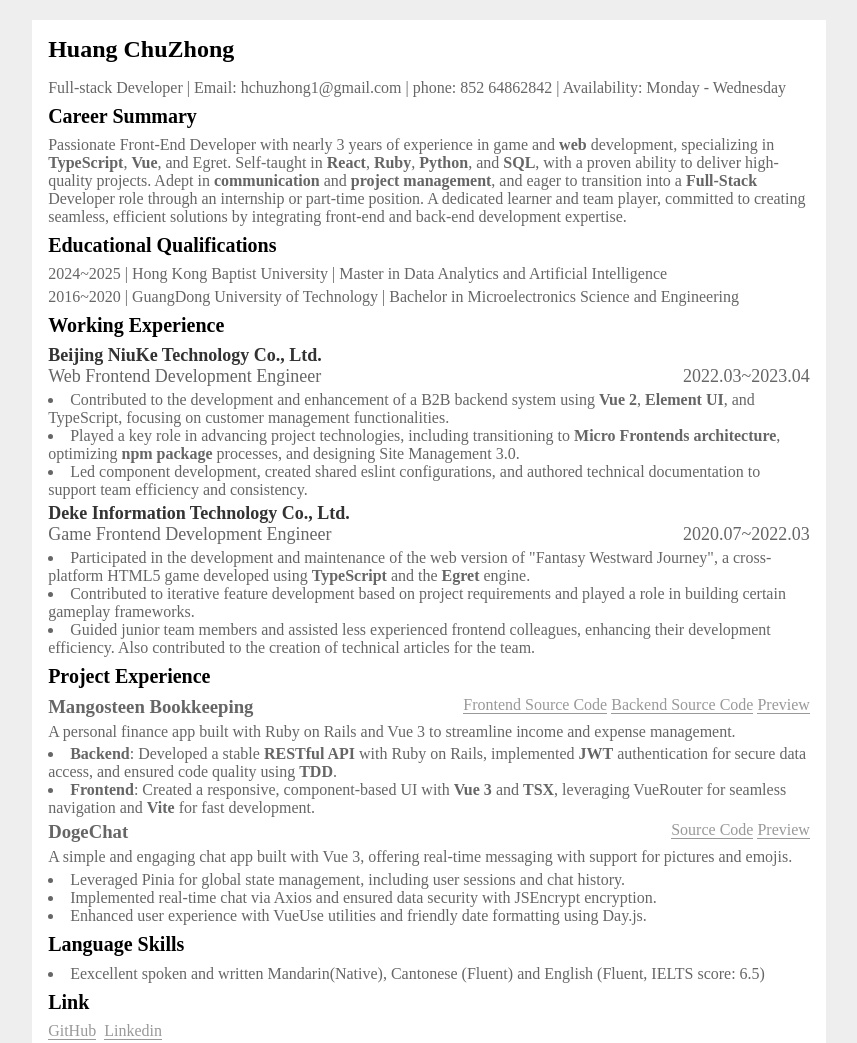
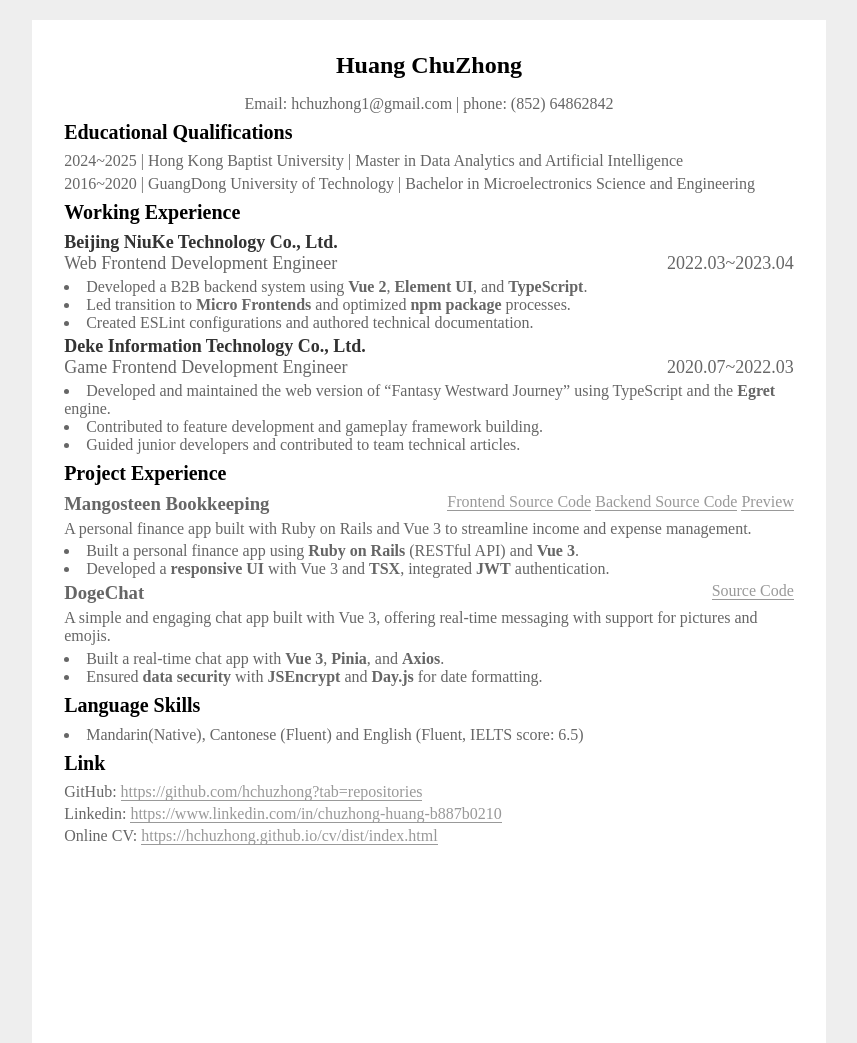
Before and after one commit to hchuzhong/cv, a website: page src/index.html in a window 1280 px wide. Shown: the top 1043 px of the page, without its empty margins (211-1068 px from the left). Drawn offline with Linux system fonts and the light colour scheme.

Commit message:
update CV

```diff
--- a/src/index.html
+++ b/src/index.html
@@ -22,7 +22,7 @@
       background: white;
       margin: 0 auto;
       overflow: auto;
-      padding: 1em;
+      padding: 2em;
     }
   </style>
 
@@ -79,6 +79,7 @@
     p,
     li {
       color: #666;
+      font-size: 16px;
     }
 
     strong {
@@ -94,6 +95,7 @@
 
     .bio {
       position: relative;
+      text-align: center;
     }
 
     .bio img {
@@ -225,11 +227,8 @@
   </style>
 
   <style>
-    .others > ul {
-      display: flex;
-    }
     .others > ul > li {
-      margin-right: 8px;
+      margin-bottom: 4px;
     }
   </style>
 
@@ -271,14 +270,14 @@
     <section class="bio">
       <h1>Huang ChuZhong</h1>
       <p>
-        Full-stack Developer | Email: <a href="mailto:hchuzhong1@gmail.com">hchuzhong1@gmail.com</a> | phone: 852 64862842 | Availability: Monday - Wednesday
+        Email: <a href="mailto:hchuzhong1@gmail.com">hchuzhong1@gmail.com</a> | phone: (852) 64862842
       </p>
     </section>
 
-    <section class="career">
+    <!-- <section class="career">
       <h2>Career Summary</h2>
       <p>Passionate Front-End Developer with nearly 3 years of experience in game and <strong>web</strong> development, specializing in <strong>TypeScript</strong>, <strong>Vue</strong>, and Egret. Self-taught in <strong>React</strong>, <strong>Ruby</strong>, <strong>Python</strong>, and <strong>SQL</strong>, with a proven ability to deliver high-quality projects. Adept in <strong>communication</strong> and <strong>project management</strong>, and eager to transition into a <strong>Full-Stack</strong> Developer role through an internship or part-time position. A dedicated learner and team player, committed to creating seamless, efficient solutions by integrating front-end and back-end development expertise.</p>
-    </section>
+    </section> -->
 
     <section class="education">
       <h2>Educational Qualifications</h2>
@@ -306,9 +305,9 @@
         </div>
       </header>
       <ul>
-        <li>Contributed to the development and enhancement of a B2B backend system using <strong>Vue 2</strong>, <strong>Element UI</strong>, and TypeScript, focusing on customer management functionalities.</li>
-        <li>Played a key role in advancing project technologies, including transitioning to <strong>Micro Frontends architecture</strong>, optimizing <strong>npm package</strong> processes, and designing Site Management 3.0.</li>
-        <li>Led component development, created shared eslint configurations, and authored technical documentation to support team efficiency and consistency.</li>
+        <li>Developed a B2B backend system using <strong>Vue 2</strong>, <strong>Element UI</strong>, and <strong>TypeScript</strong>.</li>
+        <li>Led transition to <strong>Micro Frontends</strong> and optimized <strong>npm package</strong> processes.</li>
+        <li>Created ESLint configurations and authored technical documentation.</li>
       </ul>
       <header>
         <h3>Deke Information Technology Co., Ltd.</h3>
@@ -320,9 +319,9 @@
         </div>
       </header>
       <ul>
-        <li>Participated in the development and maintenance of the web version of "Fantasy Westward Journey", a cross-platform HTML5 game developed using <strong>TypeScript</strong> and the <strong>Egret</strong> engine.</li>
-        <li>Contributed to iterative feature development based on project requirements and played a role in building certain gameplay frameworks.</li>
-        <li>Guided junior team members and assisted less experienced frontend colleagues, enhancing their development efficiency. Also contributed to the creation of technical articles for the team.</li>
+        <li>Developed and maintained the web version of “Fantasy Westward Journey” using TypeScript and the <strong>Egret</strong> engine.</li>
+        <li>Contributed to feature development and gameplay framework building.</li>
+        <li>Guided junior developers and contributed to team technical articles.</li>
       </ul>
     </section>
 
@@ -340,8 +339,8 @@
           </header>
           <p>A personal finance app built with Ruby on Rails and Vue 3 to streamline income and expense management.</p>
           <ul>
-            <li><strong>Backend</strong>: Developed a stable <strong>RESTful API</strong> with Ruby on Rails, implemented <strong>JWT</strong> authentication for secure data access, and ensured code quality using <strong>TDD</strong>.</li>
-            <li><strong>Frontend</strong>: Created a responsive, component-based UI with <strong>Vue 3</strong> and <strong>TSX</strong>, leveraging VueRouter for seamless navigation and <strong>Vite</strong> for fast development.</li>
+            <li>Built a personal finance app using <strong>Ruby on Rails</strong> (RESTful API) and <strong>Vue 3</strong>.</li>
+            <li>Developed a <strong>responsive UI</strong> with Vue 3 and <strong>TSX</strong>, integrated <strong>JWT</strong> authentication.</li>
           </ul>
         </li>
         <li>
@@ -349,14 +348,13 @@
             <h3>DogeChat</h3>
             <span>
               <a href="https://github.com/hchuzhong/DogeChatVue">Source Code</a>
-              <a href="https://124.223.58.61/index.html#/?preview=true">Preview</a>
+              <!-- <a href="https://124.223.58.61/index.html#/?preview=true">Preview</a> -->
             </span>
           </header>
           <p>A simple and engaging chat app built with Vue 3, offering real-time messaging with support for pictures and emojis.</p>
           <ul>
-            <li>Leveraged Pinia for global state management, including user sessions and chat history.</li>
-            <li>Implemented real-time chat via Axios and ensured data security with JSEncrypt encryption.</li>
-            <li>Enhanced user experience with VueUse utilities and friendly date formatting using Day.js.</li>
+            <li>Built a real-time chat app with <strong>Vue 3</strong>, <strong>Pinia</strong>, and <strong>Axios</strong>.</li>
+            <li>Ensured <strong>data security</strong> with <strong>JSEncrypt</strong> and <strong>Day.js</strong> for date formatting.</li>
           </ul>
         </li>
       </ol>
@@ -366,7 +364,7 @@
       <h2>Language Skills</h2>
       <div class="wrapper">
         <ul>
-          <li>Eexcellent spoken and written Mandarin(Native), Cantonese (Fluent) and English (Fluent, IELTS score: 6.5)</li>
+          <li>Mandarin(Native), Cantonese (Fluent) and English (Fluent, IELTS score: 6.5)</li>
         </ul>
       </div>
     </section>
@@ -377,10 +375,16 @@
       </header>
       <ul>
         <li>
-          <a href="https://github.com/hchuzhong?tab=repositories">GitHub</a>
+          GitHub:
+          <a href="https://github.com/hchuzhong?tab=repositories">https://github.com/hchuzhong?tab=repositories</a>
         </li>
         <li>
-          <a href="https://www.linkedin.com/in/chuzhong-huang-b887b0210">Linkedin</a>
+          Linkedin:
+          <a href="https://www.linkedin.com/in/chuzhong-huang-b887b0210">https://www.linkedin.com/in/chuzhong-huang-b887b0210</a>
+        </li>
+        <li>
+          Online CV:
+          <a href="https://hchuzhong.github.io/cv/dist/index.html">https://hchuzhong.github.io/cv/dist/index.html</a>
         </li>
       </ul>
     </section>
```
Also changed, not shown: dist/index.html.
